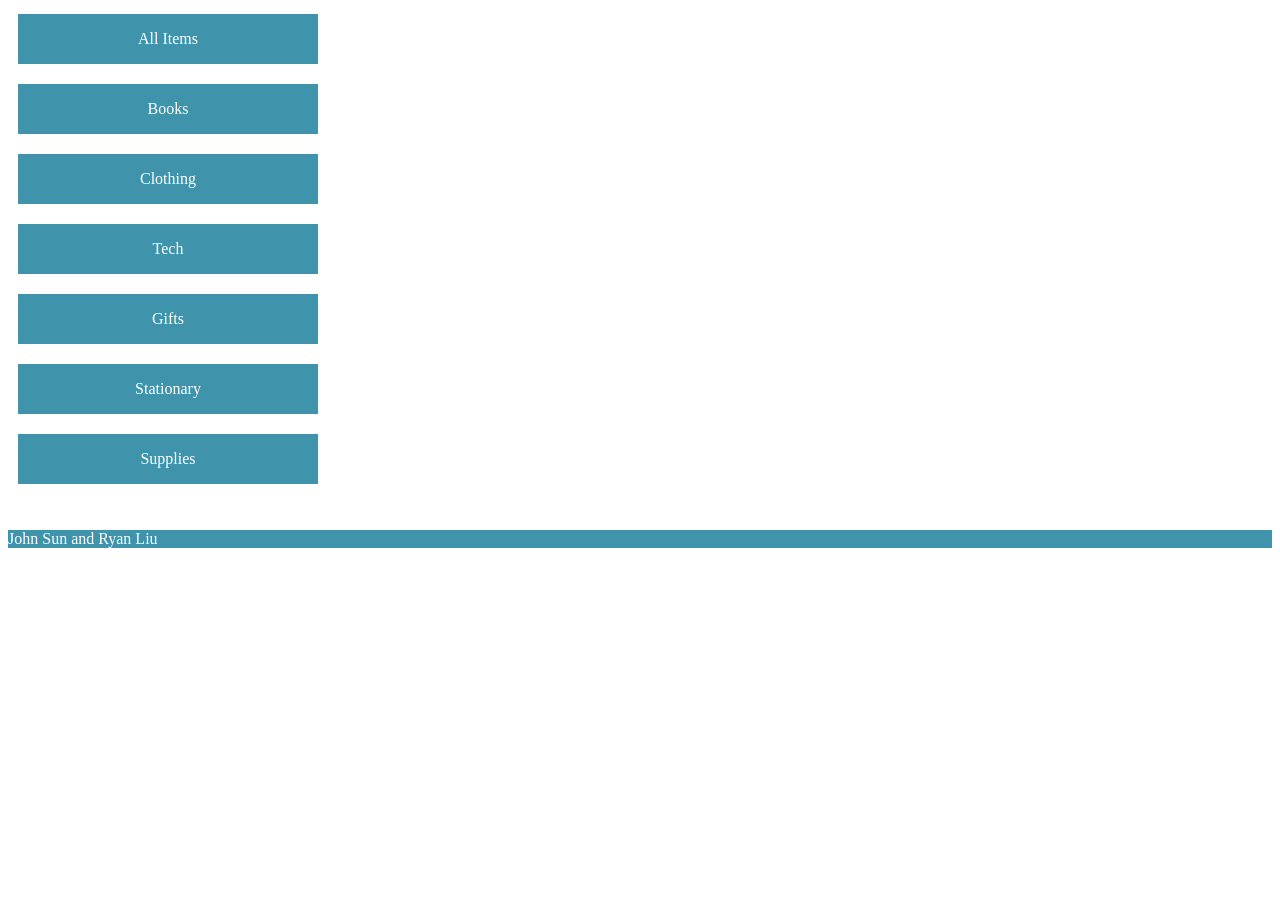
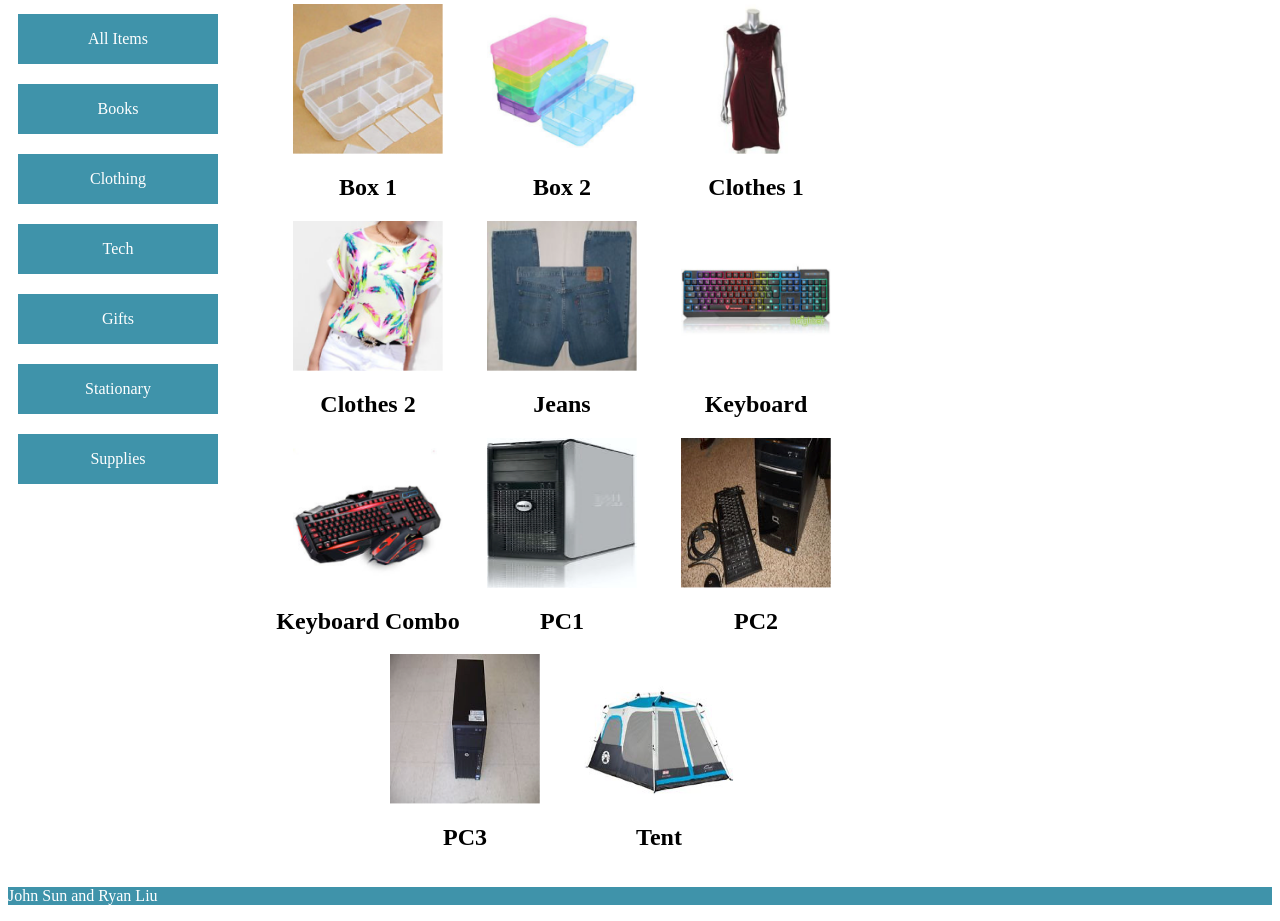
Before and after one commit to RyanLiu6/cpen400a, a plain HTML site: page index.html in a window 1280 px wide. Shown: the part 354-1275 px from the top of the page. Before the commit the page ends 918 px from the top, so only its background shows below. Drawn offline with Linux system fonts and the light colour scheme.

Commit message:
finished 1st iteration of product list and hover price

```diff
--- a/css/main.css
+++ b/css/main.css
@@ -1,24 +1,29 @@
+
 #header {
     width: 1000px;
     max-width: 1000px;
     height: 350px;
     display: inline-block;
+    margin:auto;
 }
 
 #content {
     width: 1000px;
     max-width: 1000px;
     display: inline-block;
+    vertical-align: top;
+    margin:auto;
 }
 
 #logo {
-    width: 300px;
+    width: 250px;
     display: inline-block;
 }
 
 #menu {
-    width: 300px;
+    width: 250px;
     display: inline-block;
+    vertical-align: top;
     margin: 0;
     padding: 0;
 }
@@ -26,7 +31,7 @@
 
 .menuItem {
     height: 50px;
-    width: 300px;
+    width: 200px;
     margin: 0;
     padding: 0;
     border: 10px solid white;
@@ -37,7 +42,6 @@
 }
 
 .menuItem font {
-    /* vertical-align: middle; */
     position: absolute;
     top: 50%;
     transform: translate(-50%, -50%);
@@ -47,9 +51,61 @@
     background-color: #84b7b8
 }
 
+#productList {
+    width: 600px;
+    display: inline-block;
+    vertical-align: top;
+    margin: 0;
+    padding: 0;
+    text-align: center;
+}
+
+.product {
+    width: 190px;
+    display: inline-block;
+    position: relative;
+    margin: 0;
+    padding: 0;
+    vertical-align: top;
+}
+
+.productImg {
+    position: relative;
+    height: 150px;
+    width: 150px;
+    margin-left: auto;
+    margin-right: auto;
+}
+
+.productImg img {
+    height: 100%;
+    width: 100%;
+}
+
+.productImg h2 {
+    position: absolute;
+    top: 70%;
+    width: 150px;
+    margin: 0;
+    padding: 0;
+}
+
+.productImg h2 span {
+    display: none;
+    color: white;
+    font: bold 24px/45px Helvetica, Sans-Serif;
+    background: rgb(0, 0, 0); /* fallback color */
+    background: rgba(0, 0, 0, 0.7);
+}
+
+.product:hover .productImg h2 span {
+    display: block;
+}
+
 #footer {
     background-color: #3F93AA;
     position:relative;
+    margin:auto;
 }
 
 #footer font {
--- a/index.html
+++ b/index.html
@@ -5,6 +5,7 @@
         <link rel="stylesheet" type="text/css" href="css/main.css">
     </head>
 
+    <body>
         <div id="header">
             <img id="logo" src="images/wednesday.jpg">
             <img id="banner" src="images/csgolotto.png">
@@ -23,6 +24,81 @@
 
             <ul id="productList" style="list-style-type:none">
                 <li class="product">
+                    <div class="productImg">
+                        <img id="prod1" src="images/Box1_$10.png">
+                        <h2><span>$10</span></h2>
+                    </div>
+                    <h2>Box 1</h2>
+                </li>
+                <li class="product">
+                    <div class="productImg">
+                        <img id="prod1" src="images/Box2_$5.png" style="width:150px;height:150px;">
+                        <h2><span>$5</span></h2>
+                    </div>
+                    <h2>Box 2</h2>
+                </li>
+                <li class="product">
+                    <div class="productImg">
+                        <img id="prod2" src="images/Clothes1_$20.png" style="width:150px;height:150px;">
+                        <h2><span>$20</span></h2>
+                    </div>
+                    <h2>Clothes 1</h2>
+                </li>
+                <li class="product">
+                    <div class="productImg">
+                        <img id="prod3" src="images/Clothes2_$30.png" style="width:150px;height:150px;">
+                        <h2><span>$100</span></h2>
+                    </div>
+                    <h2>Clothes 2</h2>
+                </li>
+                <li class="product">
+                    <div class="productImg">
+                        <img id="prod4" src="images/Jeans_$50.png" style="width:150px;height:150px;">
+                        <h2><span>$50</span></h2>
+                    </div>
+                    <h2>Jeans</h2>
+                </li>
+                <li class="product">
+                    <div class="productImg">
+                        <img id="prod5" src="images/Keyboard_$20.png" style="width:150px;height:150px;">
+                        <h2><span>$20</span></h2>
+                    </div>
+                    <h2>Keyboard</h2>
+                </li>
+                <li class="product">
+                    <div class="productImg">
+                        <img id="prod6" src="images/KeyboardCombo_$40.png" style="width:150px;height:150px;">
+                        <h2><span>$40</span></h2>
+                    </div>
+                    <h2>Keyboard Combo</h2>
+                </li>
+                <li class="product">
+                    <div class="productImg">
+                        <img id="prod7" src="images/PC1_$350.png" style="width:150px;height:150px;">
+                        <h2><span>$350</span></h2>
+                    </div>
+                    <h2>PC1</h2>
+                </li>
+                <li class="product">
+                    <div class="productImg">
+                        <img id="prod8" src="images/PC2_$400.png" style="width:150px;height:150px;">
+                        <h2><span>$400</span></h2>
+                    </div>
+                    <h2>PC2</h2>
+                </li>
+                <li class="product">
+                    <div class="productImg">
+                        <img id="prod9" src="images/PC3_$300.png" style="width:150px;height:150px;">
+                        <h2><span>$300</span></h2>
+                    </div>
+                    <h2>PC3</h2>
+                </li>
+                <li class="product">
+                    <div class="productImg">
+                        <img id="prod10" src="images/Tent_$100.png" style="width:150px;height:150px;">
+                        <h2><span>$100</span></h2>
+                    </div>
+                    <h2>Tent</h2>
                 </li>
             </ul>
         </div>
@@ -30,4 +106,5 @@
         <div id="footer">
             <font color="white"><p>John Sun and Ryan Liu</p></font>
         </div>
+    </body>
 </html>
```
Lines whose indentation alone changed are shown as unchanged.
